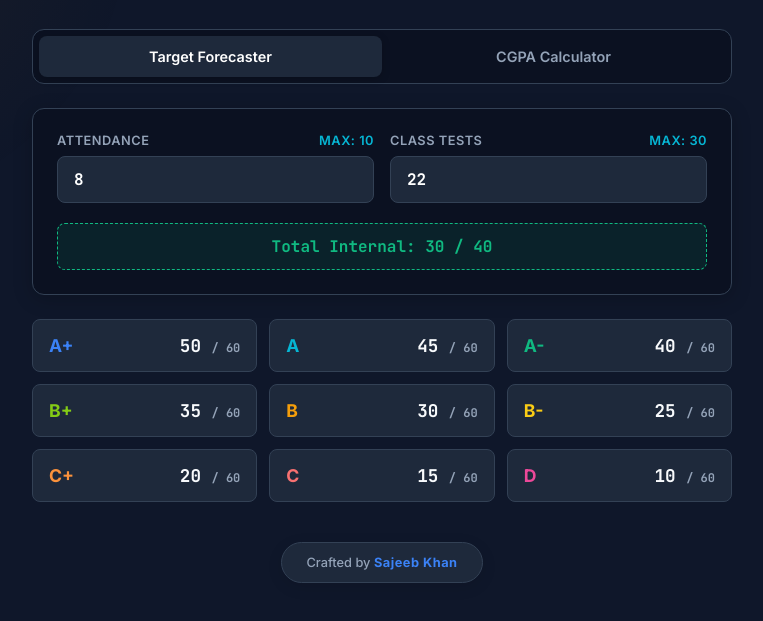
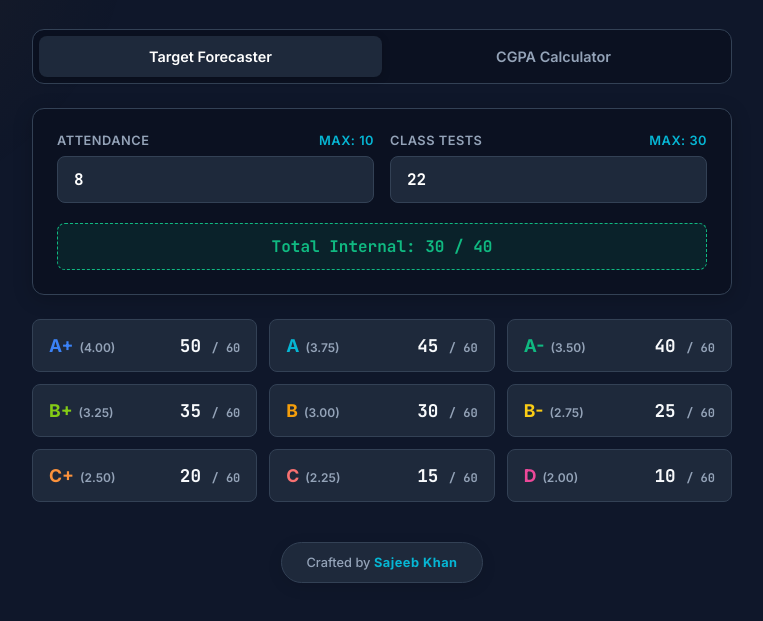
Before and after one commit to ImSajeeb/ICT20_HS, a plain HTML site: page target.html in a window 1280 px wide. Shown: the part 177-798 px from the top of the page, without its empty margins (258-1021 px from the left). Drawn offline with Linux system fonts and the light colour scheme.

Commit message:
Enhance grade badge and GPA display in target.html

```diff
--- a/target.html
+++ b/target.html
@@ -71,7 +71,7 @@
         /* FORECASTER RESULTS GRID */
         .results-grid { display: grid; grid-template-columns: repeat(auto-fit, minmax(180px, 1fr)); gap: 12px; }
         .result-card { background: var(--surface); border: 1px solid var(--border); border-radius: 8px; padding: 14px 16px; display: flex; justify-content: space-between; align-items: center; }
-        .grade-badge { font-size: 1.1rem; font-weight: 800; font-family: 'Inter', sans-serif; }
+        .grade-badge { font-size: 1.1rem; font-weight: 800; font-family: 'Inter', sans-serif; display: flex; align-items: baseline; gap: 6px; }
         .target-score { font-family: 'JetBrains Mono', monospace; font-size: 1.1rem; font-weight: 700; }
 
         /* CGPA SECTION */
@@ -97,7 +97,7 @@
         /* FOOTER */
         .credit-wrapper { display: flex; justify-content: center; margin-top: 40px; padding-bottom: 20px; }
         .credit-pill { background: var(--surface); border: 1px solid var(--border); border-radius: 50px; padding: 12px 24px; display: flex; align-items: center; gap: 14px; font-size: 0.8rem; color: var(--text-muted); font-weight: 500; box-shadow: 0 4px 15px rgba(0,0,0,0.1); }
-        .credit-pill span.name { font-weight: 700; letter-spacing: 0.5px; color: var(--accent-blue); }
+        .credit-pill span.name { font-weight: 700; letter-spacing: 0.5px; color: var(--accent-teal); }
 
         @media (max-width: 650px) {
             header { flex-direction: column; align-items: flex-start; gap: 16px; }
@@ -226,15 +226,15 @@
         // TARGET FORECASTER LOGIC
         // ----------------------------------------------------
         const GRADES = [
-            { name: 'A+', min: 80, class: 'c-aplus' },
-            { name: 'A',  min: 75, class: 'c-a' },
-            { name: 'A-', min: 70, class: 'c-aminus' },
-            { name: 'B+', min: 65, class: 'c-bplus' },
-            { name: 'B',  min: 60, class: 'c-b' },
-            { name: 'B-', min: 55, class: 'c-bminus' },
-            { name: 'C+', min: 50, class: 'c-cplus' },
-            { name: 'C',  min: 45, class: 'c-c' },
-            { name: 'D',  min: 40, class: 'c-d' }
+            { name: 'A+', gpa: '4.00', min: 80, class: 'c-aplus' },
+            { name: 'A',  gpa: '3.75', min: 75, class: 'c-a' },
+            { name: 'A-', gpa: '3.50', min: 70, class: 'c-aminus' },
+            { name: 'B+', gpa: '3.25', min: 65, class: 'c-bplus' },
+            { name: 'B',  gpa: '3.00', min: 60, class: 'c-b' },
+            { name: 'B-', gpa: '2.75', min: 55, class: 'c-bminus' },
+            { name: 'C+', gpa: '2.50', min: 50, class: 'c-cplus' },
+            { name: 'C',  gpa: '2.25', min: 45, class: 'c-c' },
+            { name: 'D',  gpa: '2.00', min: 40, class: 'c-d' }
         ];
 
         function calculateTargets() {
@@ -265,7 +265,7 @@
 
                 const card = document.createElement('div');
                 card.className = 'result-card';
-                card.innerHTML = `<div class="grade-badge ${grade.class}">${grade.name}</div><div>${displayHtml}</div>`;
+                card.innerHTML = `<div class="grade-badge ${grade.class}">${grade.name} <span style="font-size: 0.75rem; color: var(--text-muted); font-weight: 600;">(${grade.gpa})</span></div><div>${displayHtml}</div>`;
                 resultsContainer.appendChild(card);
             });
         }
```
